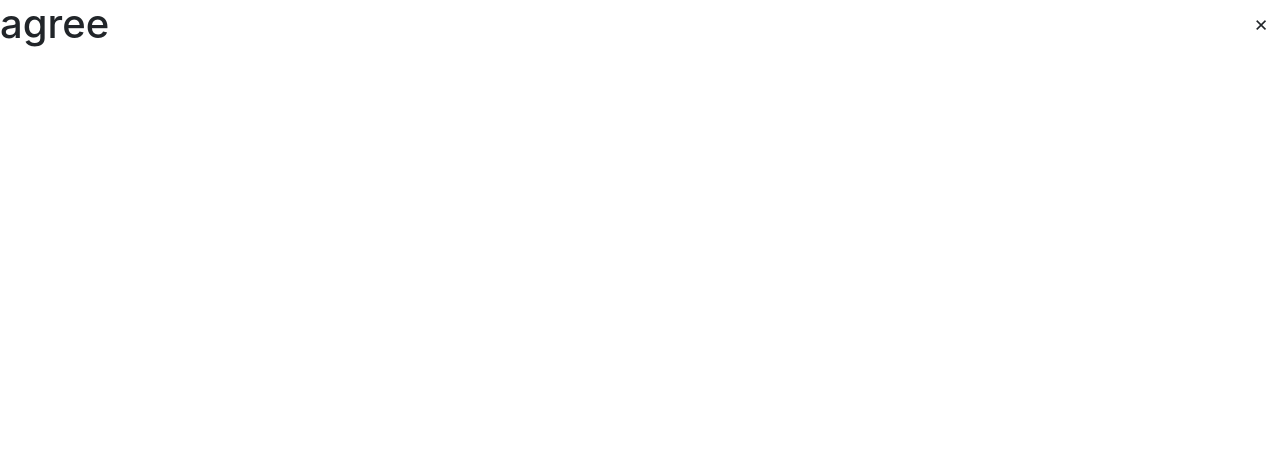
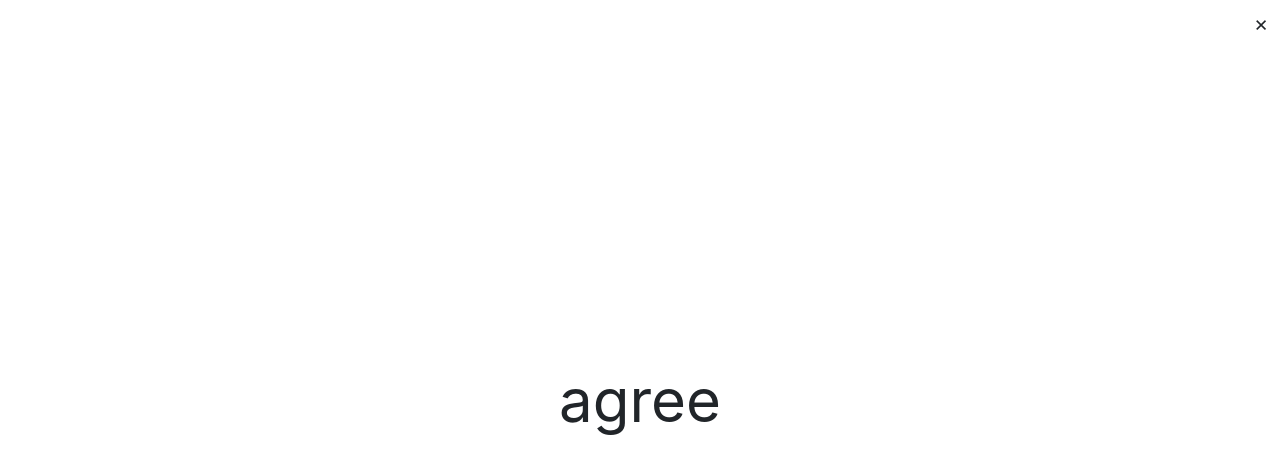
Before and after one commit to teruaki1713/testt, a plain HTML site: page index.html in a window 1280 px wide. Drawn offline with nearby package versions, Linux system fonts and the light colour scheme.

Commit message:
Update style.css

```diff
--- a/style.css
+++ b/style.css
@@ -50,14 +50,23 @@ table {
 	border-spacing: 0;
 }
 
-div.box {
+main {
+	width: 100vw;
+}
+
+
+main {
 	height: 100vh;
 	z-index: 5;
 	transition: .3s;
 	transform: rotateY(0deg);
 }
 
-h1#text {
+div.page {
+	transition: .3s;
+}
+
+h1.text {
 	z-index: 2;
 	font-size: 60px;
 	width: 100%;
```
